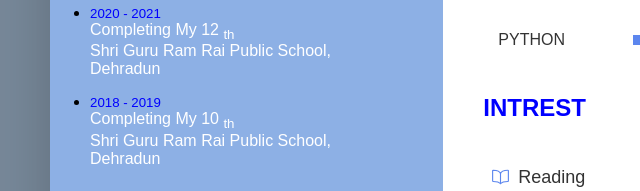
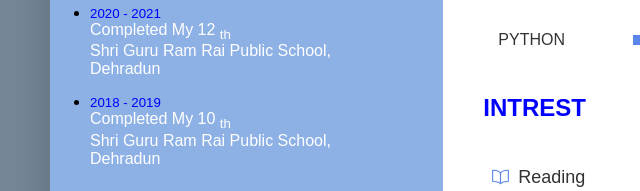
Before and after one commit to Ankush4021/Resume-website, a plain HTML site: page index.html in a window 1280 px wide. Shown: the part 860-1051 px from the top of the page, 0-640 px from the left. Drawn offline with nearby package versions, Linux system fonts and the light colour scheme.

Commit message:
Update index.html

```diff
--- a/index.html
+++ b/index.html
@@ -61,12 +61,12 @@
                     </li>
                     <li>
                         <h5>2020 - 2021</h5>
-                        <h4>Completing My 12 <sub>th</sub> </h4>
+                        <h4>Completed My 12 <sub>th</sub> </h4>
                         <h4>Shri Guru Ram Rai Public School, Dehradun</h4>
                     </li>
                     <li>
                         <h5>2018 - 2019</h5>
-                        <h4>Completing My 10 <sub>th</sub></h4>
+                        <h4>Completed My 10 <sub>th</sub></h4>
                         <h4>Shri Guru Ram Rai Public School, Dehradun</h4>
                     </li>
 
```
